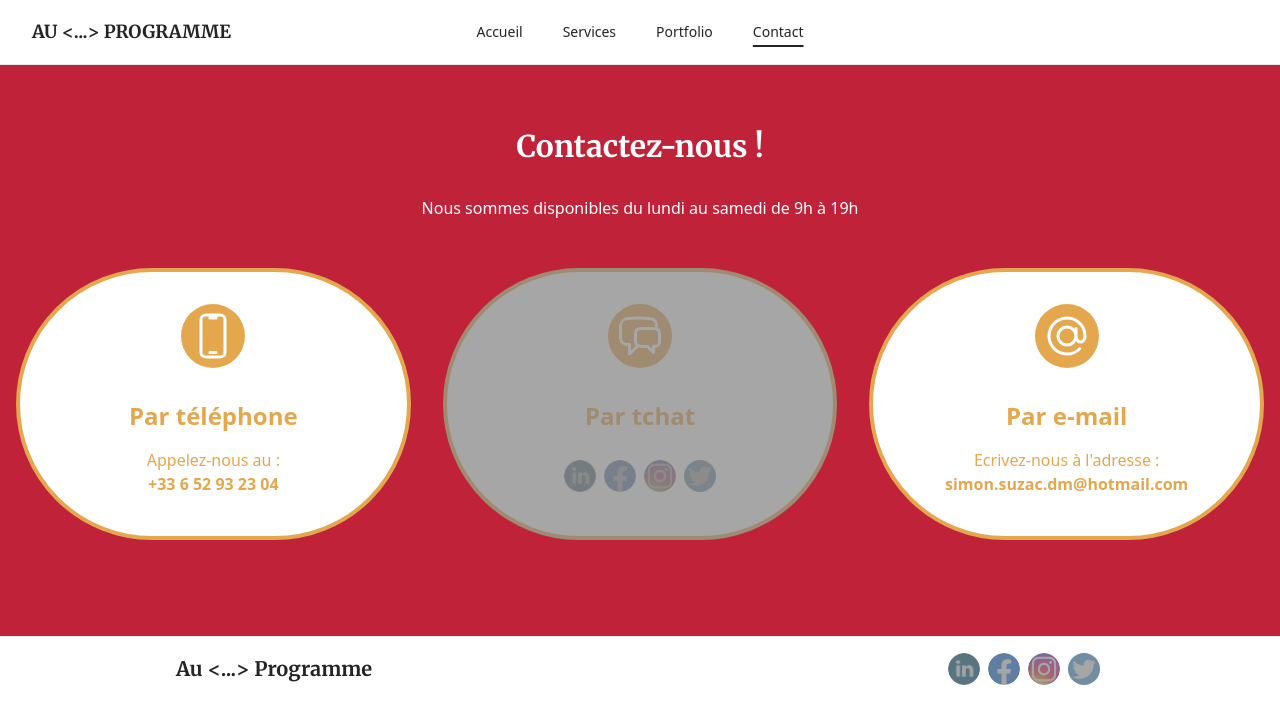
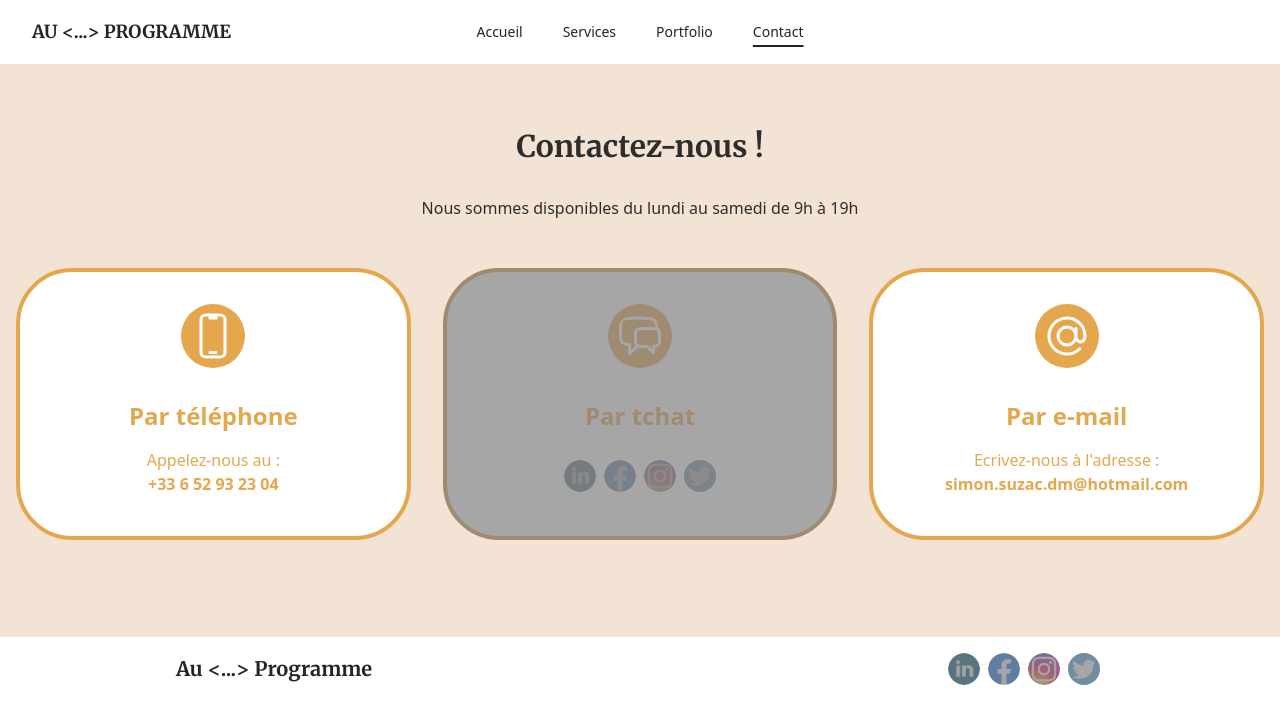
Before and after one commit to sissisix/Au_Programme, a React (Vite) app: page /contact in a window 1280 px wide. Shown: the top 724 px of the page. Built offline with nearby package versions, Linux system fonts and the light colour scheme.

Commit message:
Beige added + Contact design modify

```diff
--- a/src/pages/4_contact/Contact.css
+++ b/src/pages/4_contact/Contact.css
@@ -1,5 +1,5 @@
 .containerContact {
-    @apply lg:mx-4 mx-8 my-4 bg-white rounded-full overflow-hidden relative flex flex-col items-center w-11/12 lg:w-1/3 border-4 border-solid border-orange;
+    @apply lg:mx-4 mx-8 my-4 bg-white rounded-4xl overflow-hidden relative flex flex-col items-center w-11/12 lg:w-1/3 border-4 border-solid border-orange;
 }
 
 .icnContact {
--- a/src/pages/4_contact/Contact.jsx
+++ b/src/pages/4_contact/Contact.jsx
@@ -8,7 +8,7 @@ const Contact = () => {
     let location = useLocation();
 
     return (
-        <div className="bg-redder pt-16 pb-20 h-min relative flex flex-col items-center justify-center text-center text-white">
+        <div className="bg-lightBeige pt-16 pb-20 h-min relative flex flex-col items-center justify-center text-center text-darkGray">
             <div className="pt-16 pb-8">
                 <h2 className="font-title font-bold text-3xl">Contactez-nous !</h2>
                 <p className={ location.state ? 'mx-10 mt-8 mb-4' : 'mx-10 mt-8' }>Nous sommes disponibles du lundi au samedi de 9h à 19h</p>
--- a/tailwind.config.js
+++ b/tailwind.config.js
@@ -32,6 +32,8 @@ export default {
         lightRed: '#E0344D',
         orange: '#E4A74E',
         darkBlue: '#03093E',
+        beige: '#D9CDBF',
+        lightBeige: '#F2E3D5',
       },
       contrast: {
         30: '.3',
```
